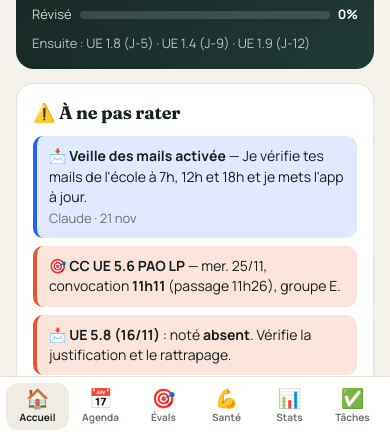
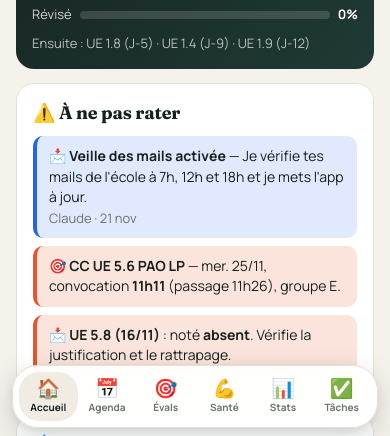
Before and after one commit to Kyushi93/assistant-, a plain HTML site: page index.html in a window 390 px wide. Shown: the part 408-844 px from the top of the page. Drawn offline with Linux system fonts and the light colour scheme; a script that the page names is missing.

Commit message:
Barre du bas flottante

```diff
--- a/index.html
+++ b/index.html
@@ -263,6 +263,14 @@ nav.bottom button{min-width:0}
 [data-theme=dark] .sheet{background:rgba(0,0,0,.6)}
 [data-theme=dark] .toast{background:#E7EEEA;color:#0E1413}
 [data-theme=dark] .wday .wh{color:var(--ink)}[data-theme=dark] .wday.today .wh{color:var(--teal)}
+/* Barre du bas flottante (mobile) */
+@media(max-width:899px){
+  nav.bottom{position:fixed!important;left:12px;right:12px;bottom:calc(max(var(--sb) - 18px, 8px));order:0;padding:6px;border:1px solid var(--line);border-radius:26px;box-shadow:0 10px 30px rgba(22,33,31,.18),0 2px 8px rgba(22,33,31,.08);background:rgba(255,255,255,.88)}
+  nav.bottom button{border-radius:20px;padding:7px 0}
+  #scroller{padding-bottom:calc(96px + max(var(--sb) - 18px, 8px))}
+  [data-theme=dark] nav.bottom{background:rgba(24,33,31,.9);box-shadow:0 10px 30px rgba(0,0,0,.55),0 0 0 1px rgba(255,255,255,.04)}
+  [data-theme=dark] nav.bottom button.on{background:#2A3734}
+}
 </style>
 </head>
 <body>
```
